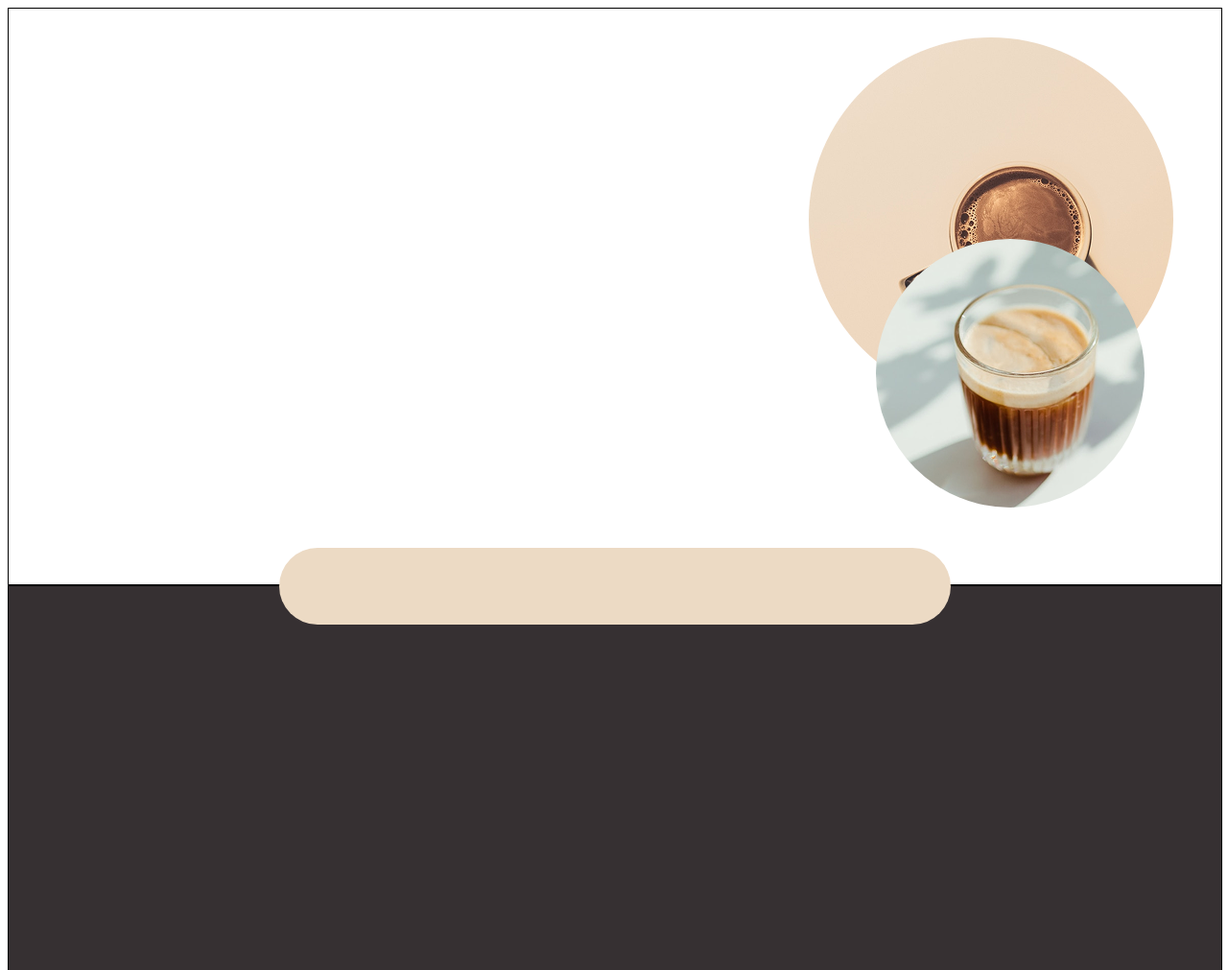
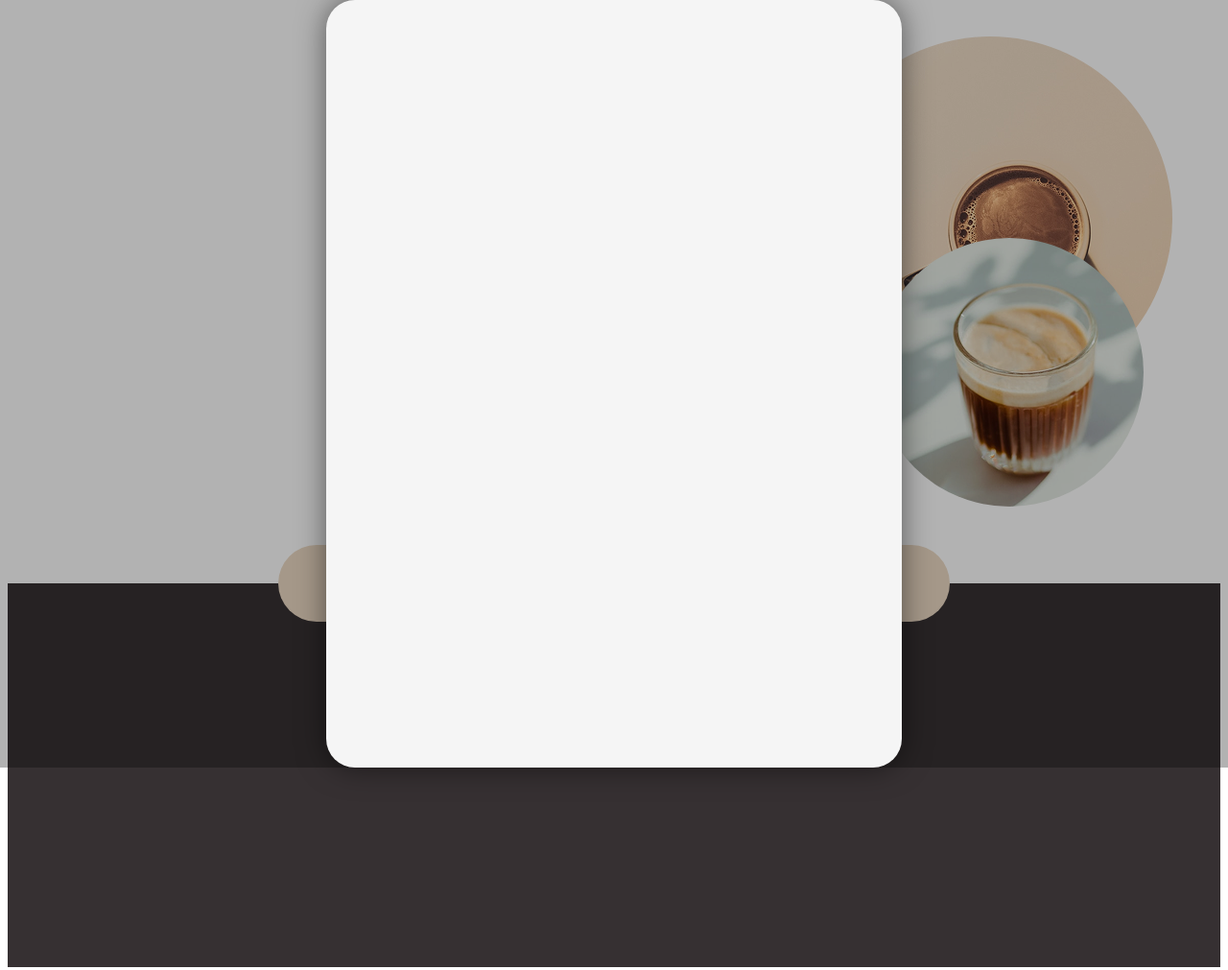
Before and after one commit to nguyencuong21520/C4EJS157, a plain HTML site: page lesson3-position/index.html in a window 1280 px wide. Shown: the top 1011 px of the page at 96% size. Drawn offline with Linux system fonts and the light colour scheme.

Commit message:
update code

```diff
--- a/lesson3-position/index.html
+++ b/lesson3-position/index.html
@@ -26,6 +26,12 @@
             </div>
         </div>
 
+        <div class="modal">
+            <div class="form_wrapper">
+
+            </div>
+        </div>
+
     </div>
 
 </body>
--- a/lesson3-position/style.css
+++ b/lesson3-position/style.css
@@ -7,7 +7,6 @@
     width: 100%;
     height: 600px;
     background-color: white;
-    border: 1px solid black;
     position: relative;
 }
 
@@ -15,7 +14,6 @@
     width: 100%;
     height: 400px;
     background-color: #363032;
-    border: 1px solid black;
     position: relative;
 }
 
@@ -50,3 +48,29 @@
     left: 50%;
     transform: translate(-50%, -50%);
 }
+
+.modal {
+    width: 100vw;
+    height: 100vh;
+    background-color: rgba(0, 0, 0, 0.3);
+
+    position: absolute;
+    top: 0;
+    left: 0;
+
+
+}
+
+.form_wrapper {
+    width: 600px;
+    height: 800px;
+    border-radius: 30px;
+    background-color: whitesmoke;
+    box-shadow: 0 0 30px rgba(0, 0, 0, 0.5);
+
+    position: absolute;
+    top: 50%;
+    left: 50%;
+
+    transform: translate(-50%, -50%);
+}
```
